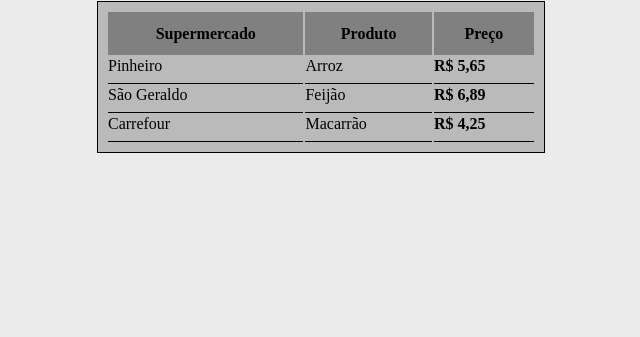
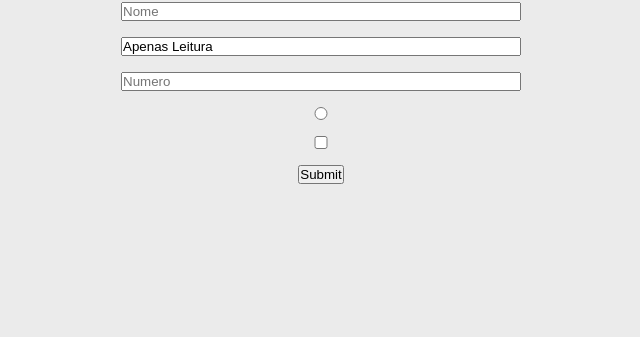
Before and after one commit to arthurregis/lms, a plain HTML site: page index.html in a window 1280 px wide. Shown: the part 463-800 px from the top of the page, without its empty margins (319-959 px from the left). Drawn offline with Linux system fonts and the light colour scheme.

Commit message:
Atividade2 incompleta

```diff
--- a/index.html
+++ b/index.html
@@ -1,5 +1,6 @@
 <!DOCTYPE html>
 <html lang="pt-BR">
+
 <head>
     <meta charset="UTF-8">
     <meta name="viewport" content="width=device-width, initial-scale=1.0">
@@ -7,15 +8,20 @@
     <link rel="stylesheet" href="style.css">
     <title>Lista de compras</title>
 </head>
+
 <body>
     <div class="container">
         <h1>Escolha um Supermercado</h1>
 
         <!--Lista com links dentro de imagens, "target= "_blank"" é para abrir uma nova aba ao clicar no link-->
         <ul class="list">
-            <li><a target="_blank" href="https://www.lojaonline.pinheirosupermercado.com.br/"><img class="images" src="/assets/Pinheiro-Supermercado.jpg" alt=""></a></li>
-            <li><a target="_blank" href="https://www.instagram.com/supersaogeraldo/"><img class="images" src="/assets/São geraldo.jpg" alt=""></a></li>
-            <li><a target="_blank" href="https://mercado.carrefour.com.br/?utm_medium=sem&utm_source=google_branding&utm_campaign=branding&gclsrc=aw.ds&gclid=Cj0KCQjwrfymBhCTARIsADXTabm-XOoi7DJYjcWtFns9Myg4mBr45l2AsJ1qlCuJSrrGOAn8o3LdPMsaAvEbEALw_wcB&sc=2"><img class="images" src="/assets/carrefour-logo.png" alt=""></a></li>
+            <li><a target="_blank" href="https://www.lojaonline.pinheirosupermercado.com.br/"><img class="images"
+                        src="/assets/Pinheiro-Supermercado.jpg" alt=""></a></li>
+            <li><a target="_blank" href="https://www.instagram.com/supersaogeraldo/"><img class="images"
+                        src="/assets/São geraldo.jpg" alt=""></a></li>
+            <li><a target="_blank"
+                    href="https://mercado.carrefour.com.br/?utm_medium=sem&utm_source=google_branding&utm_campaign=branding&gclsrc=aw.ds&gclid=Cj0KCQjwrfymBhCTARIsADXTabm-XOoi7DJYjcWtFns9Myg4mBr45l2AsJ1qlCuJSrrGOAn8o3LdPMsaAvEbEALw_wcB&sc=2"><img
+                        class="images" src="/assets/carrefour-logo.png" alt=""></a></li>
         </ul>
 
         <h2>Lista de compras</h2>
@@ -47,6 +53,18 @@
             </tbody>
         </table>
     </div>
+    <article>
+        <form action="https://www.w3schools.com/action_page.php?nome1=test" class="form">
+            <input type="text" maxlength="15" placeholder="Nome">
+            <input type="text" value="Apenas Leitura" readonly>
+            <input type="number" min="25000" max="30000" placeholder="Numero">
+            <input type="radio">
+            <input type="checkbox">
+
+            <button type="submit" >Submit</button>
+        </form>
+    </article>
 
 </body>
+
 </html>
--- a/style.css
+++ b/style.css
@@ -13,7 +13,6 @@
 .container{
     display: flex;
     flex-direction: column;
-    height: 100vh;
     width: 100%;
     justify-content: center;
     align-items: center;
@@ -63,3 +62,16 @@
     border-bottom: 1px solid black;
     padding-bottom: 0.5rem;
 }
+
+.form{
+    display: flex;
+    flex-direction: column;
+    justify-content: center;
+    align-items: center;
+    gap: 1rem;
+    margin-top: 2rem;
+}
+
+.form input{
+    width: 25rem;
+}
```
